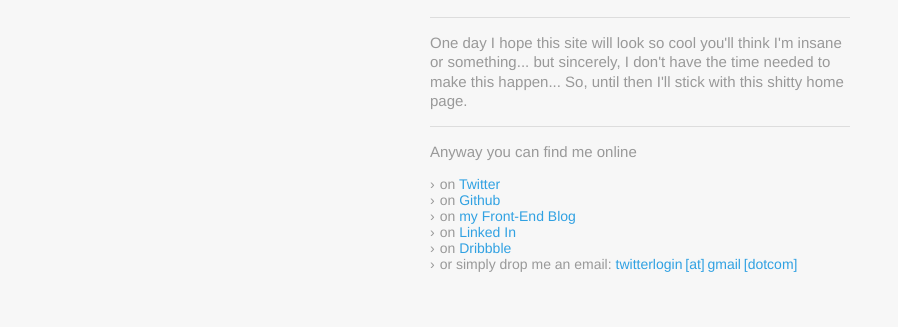
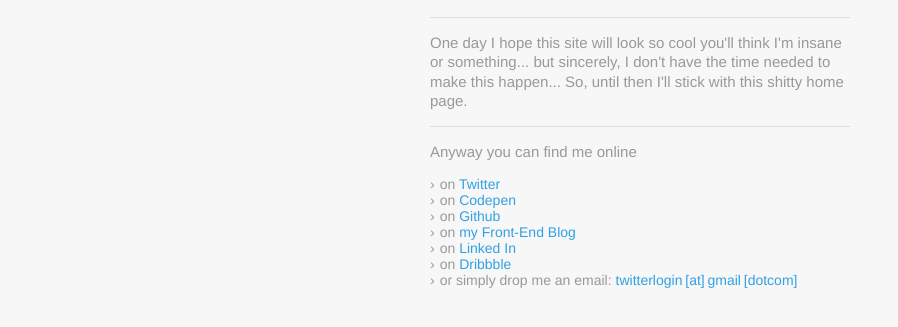
Before and after one commit to jkneb/julienknebel.com, a plain HTML site: page index.html in a window 1280 px wide. Shown: the part 223-550 px from the top of the page, without its empty margins (0-898 px from the left). Drawn offline with Linux system fonts and the light colour scheme.

Commit message:
add codepen

```diff
--- a/index.html
+++ b/index.html
@@ -25,6 +25,7 @@
     <p>Anyway you can find me online</p>
     <ul>
         <li>on <a href="https://twitter.com/julienknebel">Twitter</a></li>
+        <li>on <a href="http://codepen.io/jkneb">Codepen</a></li>
         <li>on <a href="https://github.com/jkneb">Github</a></li>
         <li>on <a href="http://front-back.com">my Front-End Blog</a></li>
         <li>on <a href="http://fr.linkedin.com/pub/julien-knebel/24/561/25a">Linked In</a></li>
```
